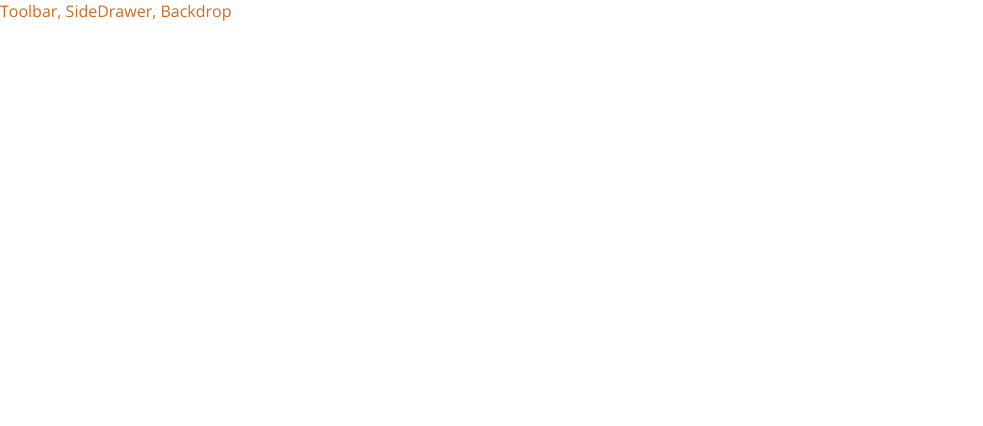
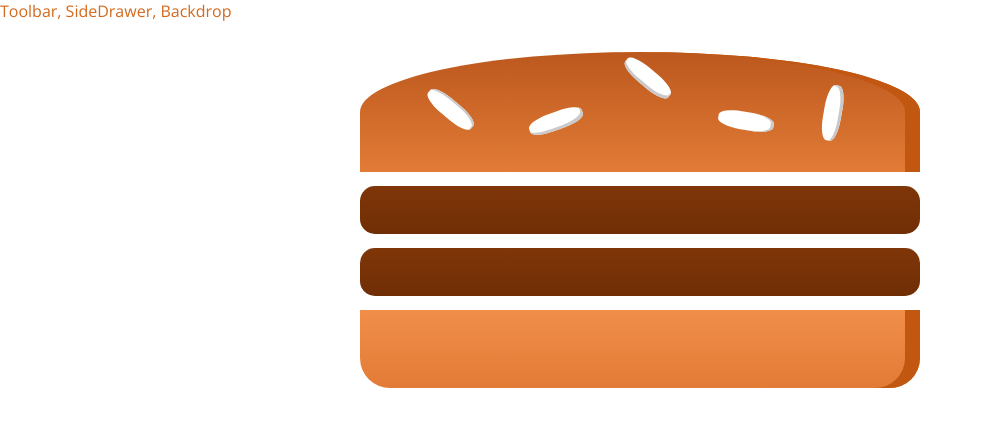
Before and after one commit to sigflysea/my-burger, a React (Create React App) app: page / in a window 1280 px wide. Shown: the top 426 px of the page, without its empty margins (0-983 px from the left). Built offline with nearby package versions, Linux system fonts and the light colour scheme.

Commit message:
130 added array for ingredients

```diff
--- a/src/components/Burger/Burger.js
+++ b/src/components/Burger/Burger.js
@@ -1,11 +1,25 @@
 import React from 'react';
 import BurgerIngredient from './BurgerIngredient/BurgerIngredient';
-import classes from './Burger.css';
+import classes from './Burger.module.css';
 const burger = (props) => {
+    let tIngredients = Object.keys(props.ingredients)
+        .map((igKey) => {
+            return [...Array(props.ingredients[igKey])].map((_, i) => {
+                return <BurgerIngredient key={igKey + i} type={igKey} />;
+            });
+        })
+        .reduce((acul, el) => {
+            return acul.concat(el);
+        }, []);
+
+    if (tIngredients.length === 0) {
+        tIngredients = <p>Please add ingredients</p>;
+    }
+
     return (
         <div className={classes.Burger}>
             <BurgerIngredient type='bread-top' />
-            <BurgerIngredient type='meat' />
+            {tIngredients}
             <BurgerIngredient type='bread-bottom' />
         </div>
     );
--- a/src/components/Burger/BurgerIngredient/BurgerIngredient.js
+++ b/src/components/Burger/BurgerIngredient/BurgerIngredient.js
@@ -1,5 +1,5 @@
 import React, { Component } from 'react';
-import classes from './BurgerIngredient.css';
+import classes from './BurgerIngredient.module.css';
 import PropTypes from 'prop-types';
 
 class BurgerIngredient extends Component {
--- a/src/components/Layout/Layout.js
+++ b/src/components/Layout/Layout.js
@@ -1,7 +1,7 @@
 import React from 'react';
 import Auxi from '../../hoc/Auxi';
 
-import classes from './Layout.css';
+import classes from './Layout.module.css';
 const layout = (props) => {
     return (
         <Auxi>
--- a/src/containers/BurgerBuilder/BurgerBuilder.js
+++ b/src/containers/BurgerBuilder/BurgerBuilder.js
@@ -3,8 +3,20 @@ import Auxi from '../../hoc/Auxi';
 import Burger from '../../components/Burger/Burger';
 
 class BurgerBuilder extends Component {
+    state = {
+        ingredients: {
+            salad: 0,
+            bacon: 0,
+            cheese: 0,
+            meat: 2,
+        },
+    };
     render() {
-        return <Burger />;
+        return (
+            <Auxi>
+                <Burger ingredients={this.state.ingredients} />
+            </Auxi>
+        );
     }
 }
 
```
Also changed, not shown: src/components/Burger/Burger.module.css (renamed from src/components/Burger/Burger.css), src/components/Burger/BurgerIngredient/BurgerIngredient.module.css (renamed from src/components/Burger/BurgerIngredient/BurgerIngredient.css), src/components/Layout/Layout.module.css (line endings or trailing spaces).
